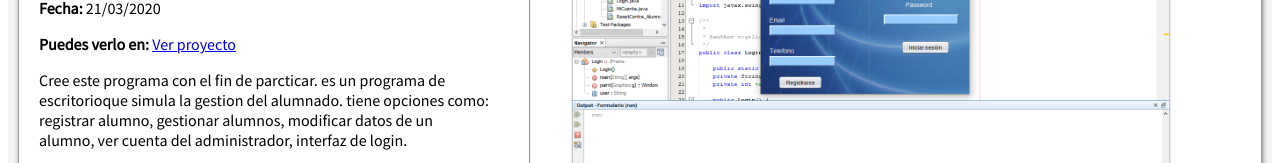
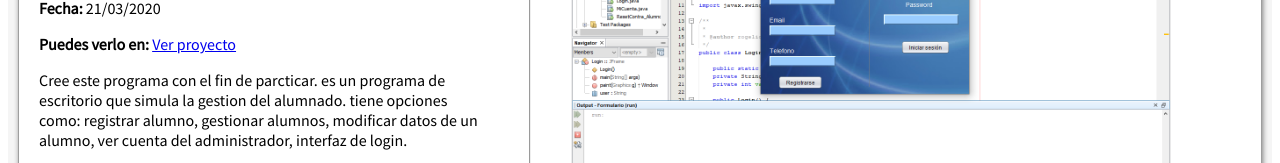
Before and after one commit to rogeliosamuel621/Mi-sitio-web, a plain HTML site: page HTML y CSS/index.html in a window 1280 px wide. Shown: the part 789-952 px from the top of the page. Drawn offline with nearby package versions, Linux system fonts and the light colour scheme.

Commit message:
Arreglé un error de dedo en html

```diff
--- a/HTML y CSS/index.html
+++ b/HTML y CSS/index.html
@@ -39,7 +39,7 @@
                             <p>Desarrollado con Java  / Mysql</p>
                             <p><strong>Fecha:</strong> 21/03/2020</p>
                             <p><strong>Puedes verlo en:</strong> <a href="https://www.youtube.com/watch?v=NnZUyvicc3s&t=27s" target="_blank">  Ver proyecto</a></p>
-                            <p>Cree este programa con el fin de parcticar. es un programa de escritorioque simula la gestion del alumnado. tiene opciones como: registrar alumno, gestionar alumnos, modificar datos de un alumno, ver cuenta del administrador, interfaz de login.</p>
+                            <p>Cree este programa con el fin de parcticar. es un programa de escritorio que simula la gestion del alumnado. tiene opciones como: registrar alumno, gestionar alumnos, modificar datos de un alumno, ver cuenta del administrador, interfaz de login.</p>
                         </div>
                     </div>
                     <div class="Line">
```
